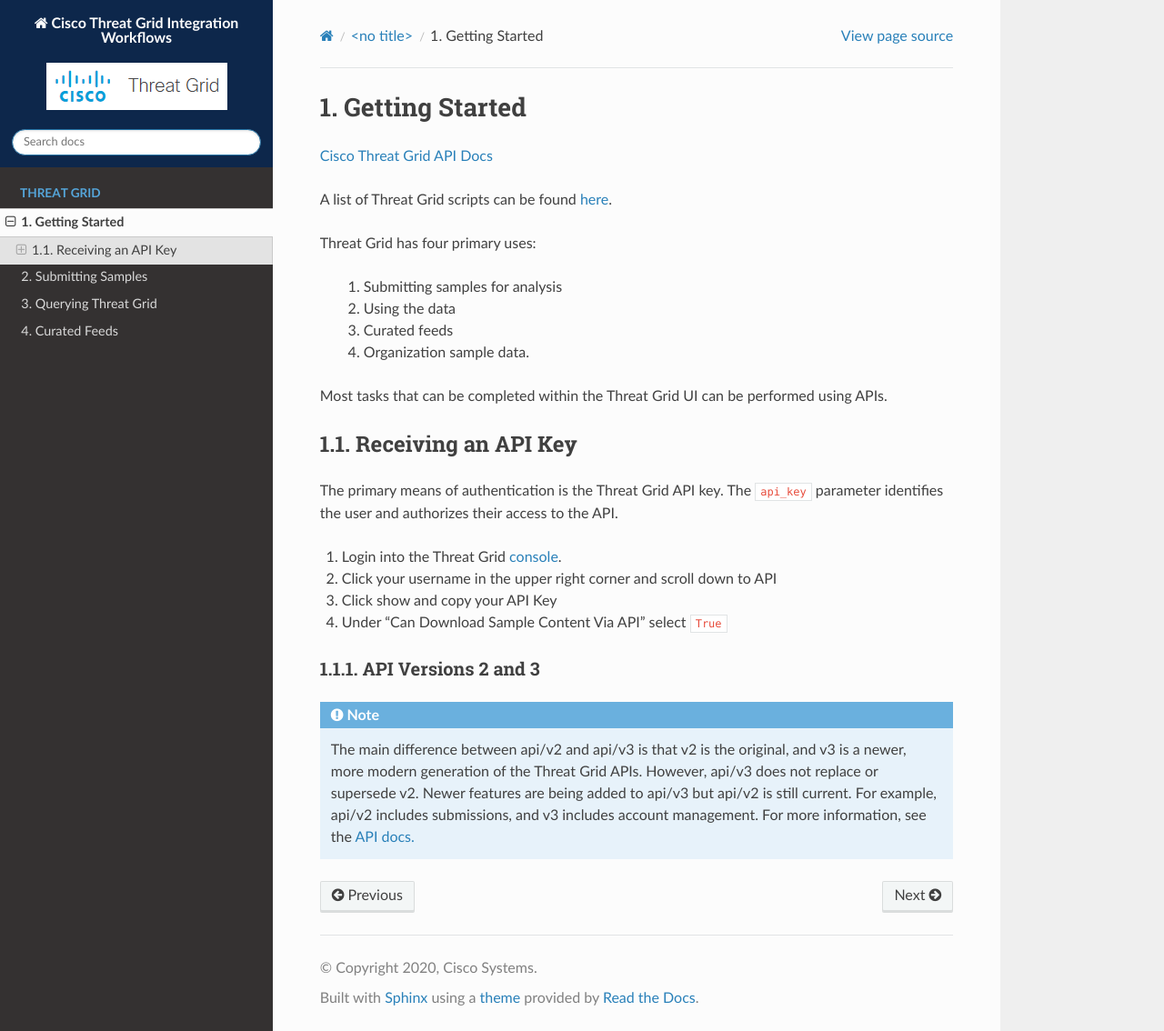
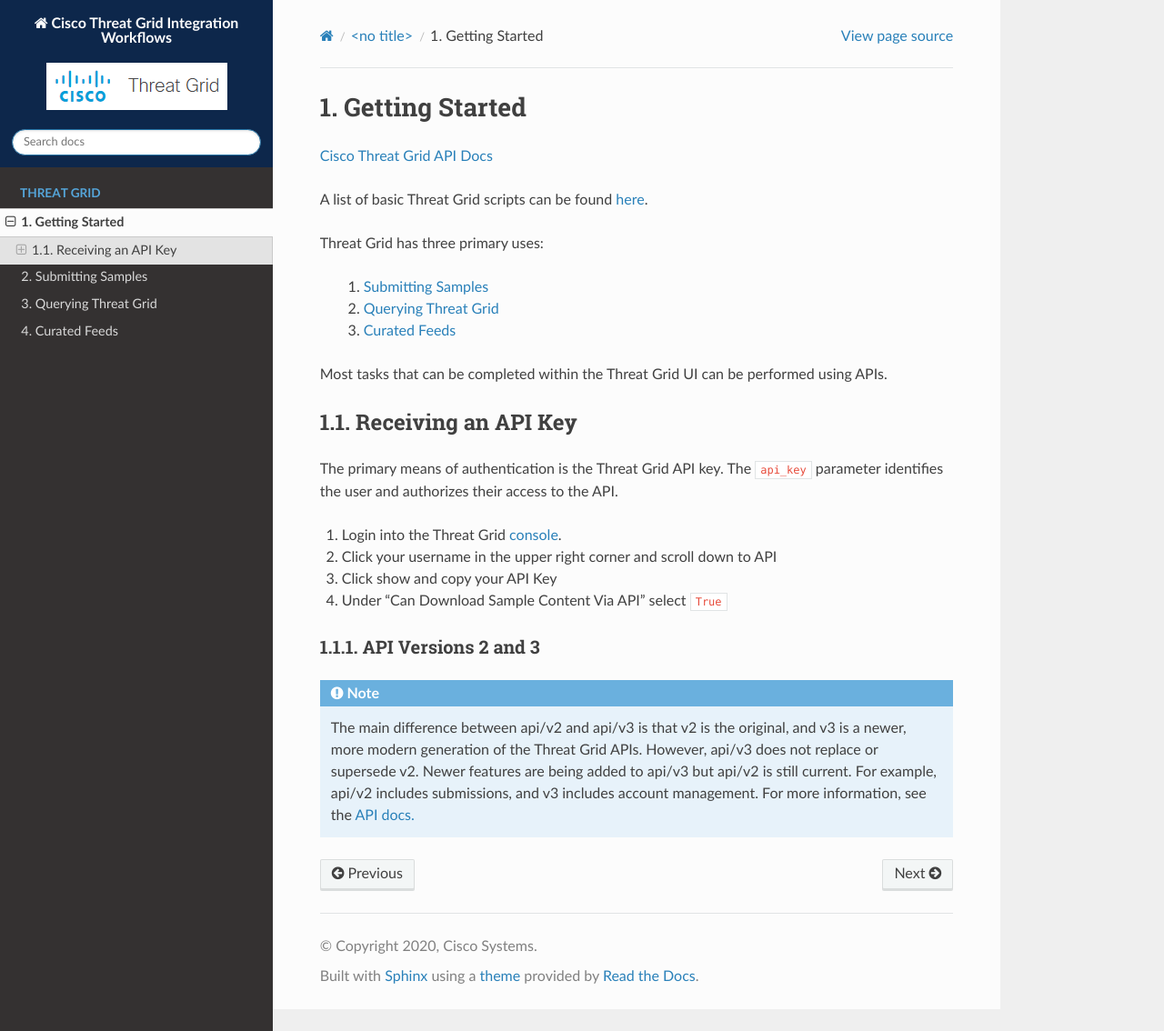
Before and after one commit to CiscoSecurity/tg-00-integration-workflows, a Sphinx documentation site: the page built from docs/source/tg/intro.rst, in a window 1280 px wide and 1134 px high. Shown: the whole window at 91% size. Built offline with Sphinx 7.4.7 and the Read the Docs theme 2.0.0, drawn with Linux system fonts in a browser that asks for light colours.

Commit message:
Final Updates #2

```diff
--- a/docs/source/tg/feed.rst
+++ b/docs/source/tg/feed.rst
@@ -1,3 +1,4 @@
+.. _Curated Feeds:
 Curated Feeds
 =============
 
--- a/docs/source/tg/intro.rst
+++ b/docs/source/tg/intro.rst
@@ -3,14 +3,13 @@
 
 `Cisco Threat Grid API Docs <https://panacea.threatgrid.com/mask/doc/mask/api-getting-started>`_
 
-A list of Threat Grid scripts can be found `here <https://github.com/CiscoSecurity/tg-01-basics>`_.
+A list of basic Threat Grid scripts can be found `here <https://github.com/CiscoSecurity/tg-01-basics>`_.
 
-Threat Grid has four primary uses:
+Threat Grid has three primary uses:
 
-    1. Submitting samples for analysis
-    2. Using the data
-    3. Curated feeds
-    4. Organization sample data.
+    1. :ref:`Submitting Samples`
+    2. :ref:`Querying Threat Grid`
+    3. :ref:`Curated Feeds`
 
 Most tasks that can be completed within the Threat Grid UI can be performed using APIs.
 
--- a/docs/source/tg/query.rst
+++ b/docs/source/tg/query.rst
@@ -1,3 +1,4 @@
+.. _Querying Threat Grid:
 Querying Threat Grid
 =====================
 
--- a/docs/source/tg/submit.rst
+++ b/docs/source/tg/submit.rst
@@ -1,3 +1,4 @@
+.. _Submitting Samples:
 Submitting Samples
 ==================
 Samples (that are supported file types) can be submitted to Threat Grid either automatically or manually for analysis.
```
